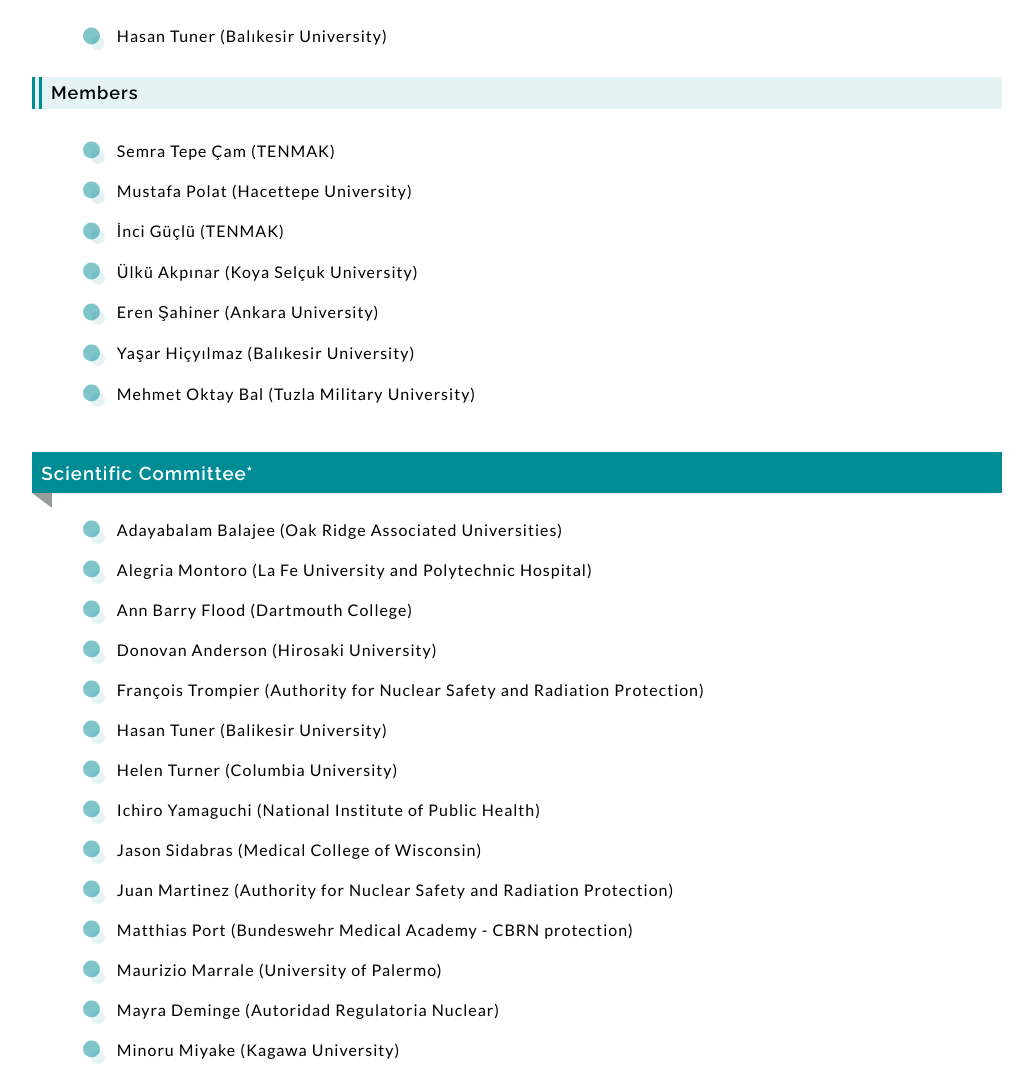
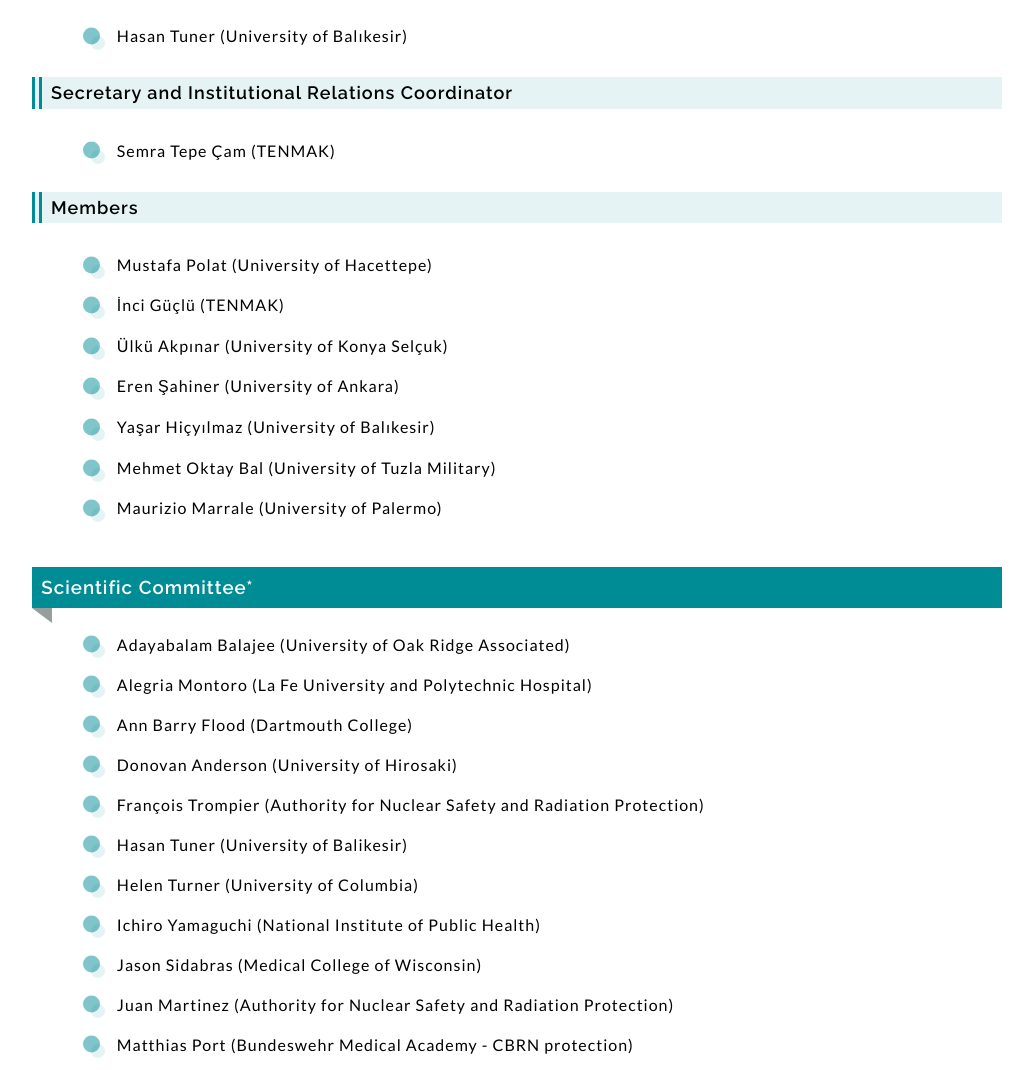
Before and after one commit to hasantuner/eprbiodose2028-test, a plain HTML site: page committees.html in a window 1280 px wide. Shown: the part 980-2050 px from the top of the page, without its empty margins (123-1156 px from the left). Drawn offline with Linux system fonts and the light colour scheme; files whose address does not match are found by name.

Commit message:
Add files via upload

```diff
--- a/committees.html
+++ b/committees.html
@@ -47,18 +47,23 @@
 
                                 <h4>Chair</h4>
                                 <ul class="committees">
-                                    <li>Hasan Tuner (Balıkesir University)</li>
+                                    <li>Hasan Tuner (University of Balıkesir)</li>
+                                </ul>
+
+                                <h4>Secretary and Institutional Relations Coordinator</h4>
+                                <ul class="committees">
+                                    <li>Semra Tepe Çam (TENMAK)</li>
                                 </ul>
 
                                 <h4>Members</h4>
                                 <ul class="committees">
-                                    <li>Semra Tepe Çam (TENMAK)</li>
-                                    <li>Mustafa Polat (Hacettepe University)</li>
+                                    <li>Mustafa Polat (University of Hacettepe)</li>
                                     <li>İnci Güçlü (TENMAK)</li>
-                                    <li>Ülkü Akpınar (Koya Selçuk University)</li>
-                                    <li>Eren Şahiner (Ankara University)</li>
-                                    <li>Yaşar Hiçyılmaz (Balıkesir University)</li>
-                                    <li>Mehmet Oktay Bal (Tuzla Military University)</li>
+                                    <li>Ülkü Akpınar (University of Konya Selçuk)</li>
+                                    <li>Eren Şahiner (University of Ankara)</li>
+                                    <li>Yaşar Hiçyılmaz (University of Balıkesir)</li>
+                                    <li>Mehmet Oktay Bal (University of Tuzla Military)</li>
+                                    <li>Maurizio Marrale (University of Palermo)</li>
 
                                 </ul>
 
@@ -67,26 +72,26 @@
                             <h3>Scientific Committee*</h3>
                                 <ul class="committees">
 
-                                    <li>Adayabalam Balajee (Oak Ridge Associated Universities)</li>
+                                    <li>Adayabalam Balajee (University of Oak Ridge Associated)</li>
                                     <li>Alegria Montoro (La Fe University and Polytechnic Hospital)</li>
                                     <li>Ann Barry Flood (Dartmouth College)</li>
-                                    <li>Donovan Anderson (Hirosaki University)</li>
+                                    <li>Donovan Anderson (University of Hirosaki)</li>
                                     <li>François Trompier (Authority for Nuclear Safety and Radiation Protection)</li>
-                                    <li>Hasan Tuner (Balikesir University)</li>
-                                    <li>Helen Turner (Columbia University)</li>
+                                    <li>Hasan Tuner (University of Balikesir)</li>
+                                    <li>Helen Turner (University of Columbia)</li>
                                     <li>Ichiro Yamaguchi (National Institute of Public Health)</li>
                                     <li>Jason Sidabras (Medical College of Wisconsin)</li>
                                     <li>Juan Martinez (Authority for Nuclear Safety and Radiation Protection)</li>
                                     <li>Matthias Port (Bundeswehr Medical Academy - CBRN protection)</li>
                                     <li>Maurizio Marrale (University of Palermo)</li>
                                     <li>Mayra Deminge (Autoridad Regulatoria Nuclear)</li>
-                                    <li>Minoru Miyake (Kagawa University)</li>
+                                    <li>Minoru Miyake (University of Kagawa)</li>
                                     <li>Nadica Maltar Strmečki (Ruđer Bošković Institute)</li>
                                     <li>Oswaldo Baffa (University of São Paulo)</li>
                                     <li>Ruth Wilkins (Health Canada)</li>
                                     <li>Sara Della Monaca (Istituto Superiore di Sanità)</li>
                                     <li>Stephen Barnard (UK Health Security Agency)</li>
-                                    <li>Tomisato Miura (Hirosaki University)</li>
+                                    <li>Tomisato Miura (University of Hirosaki)</li>
                                     <li>Valerie Swee Ting Goh (Singapore Nuclear Research and Safety Institute)</li>
                                      &nbsp;
                                 <p class="committee-note">*Members are listed in alphabetical order by first name.</p>
```
Also changed, not shown: about.html (+1 -1 lines).
